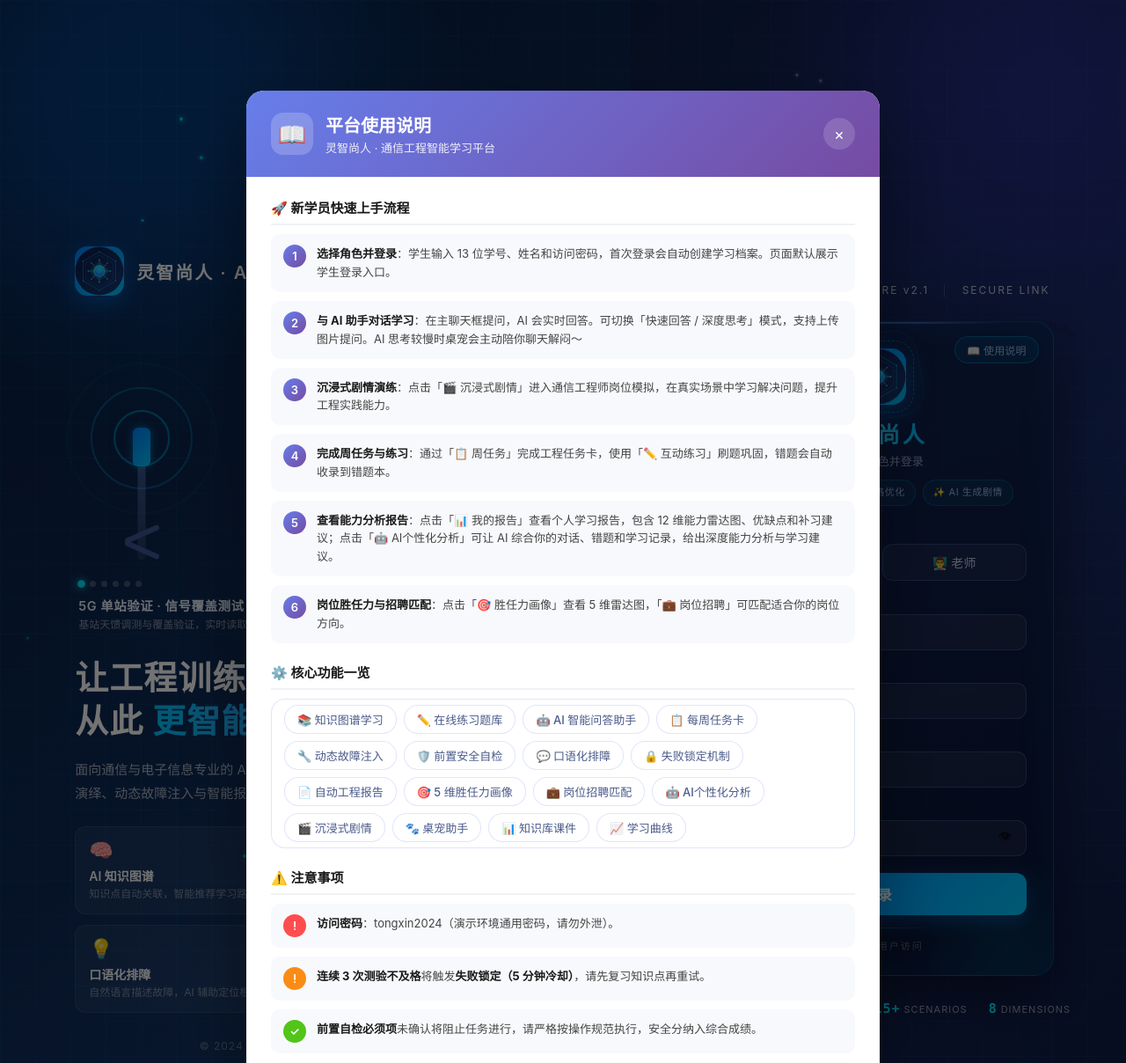
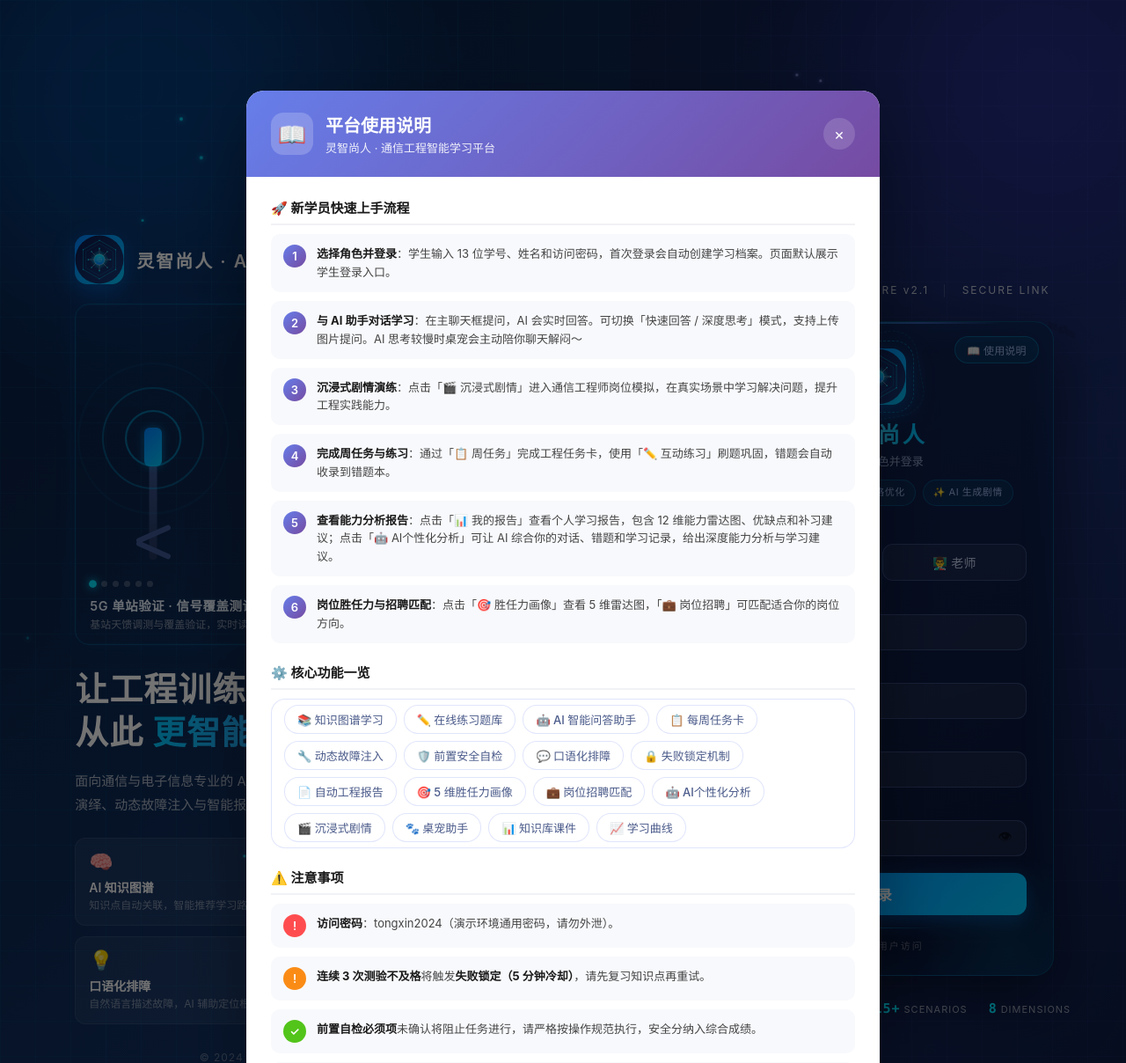
Before and after one commit to Xiran-123/lingzhishangren-ai, a Flask app: page / in a window 1280 px wide. Shown: the top 1208 px of the page at 88% size. Run offline with Flask 3, Linux system fonts and the light colour scheme; some libraries are stand-ins or nearby versions.

Commit message:
feat: 场景舞台加圆角+边框玻璃框架（背景保持透明）

```diff
--- a/templates/login.html
+++ b/templates/login.html
@@ -143,13 +143,18 @@
         }
 
         /* ===== 应用场景预览轮播（桌面端品牌面板） ===== */
-        /* 无屏幕外壳：动画直接浮在面板深蓝背景上 */
+        /* 玻璃拟态舞台：有圆角+边框框架，但背景透明不盖面板渐变 */
         .scene-showcase {
             position: relative;
             margin-bottom: 26px;
             background: transparent;
-            border: none;
-            overflow: visible;
+            border: 1px solid rgba(0, 200, 255, 0.22);
+            border-radius: 16px;
+            padding: 12px;
+            overflow: hidden;
+            box-shadow:
+                inset 0 0 0 1px rgba(0, 200, 255, 0.06),
+                0 0 24px rgba(0, 130, 255, 0.10);
         }
         .scene-screen {
             position: relative;
```
